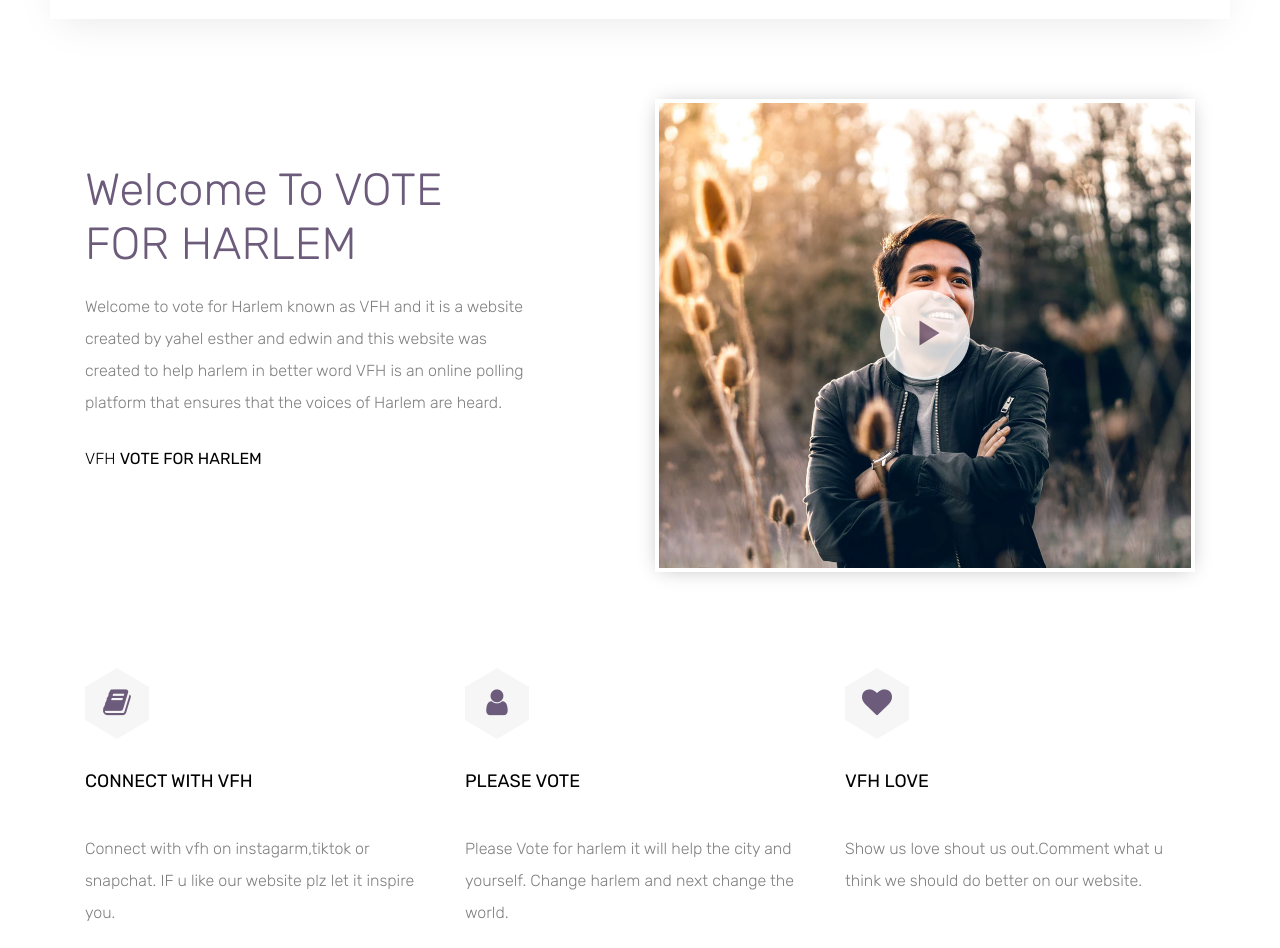
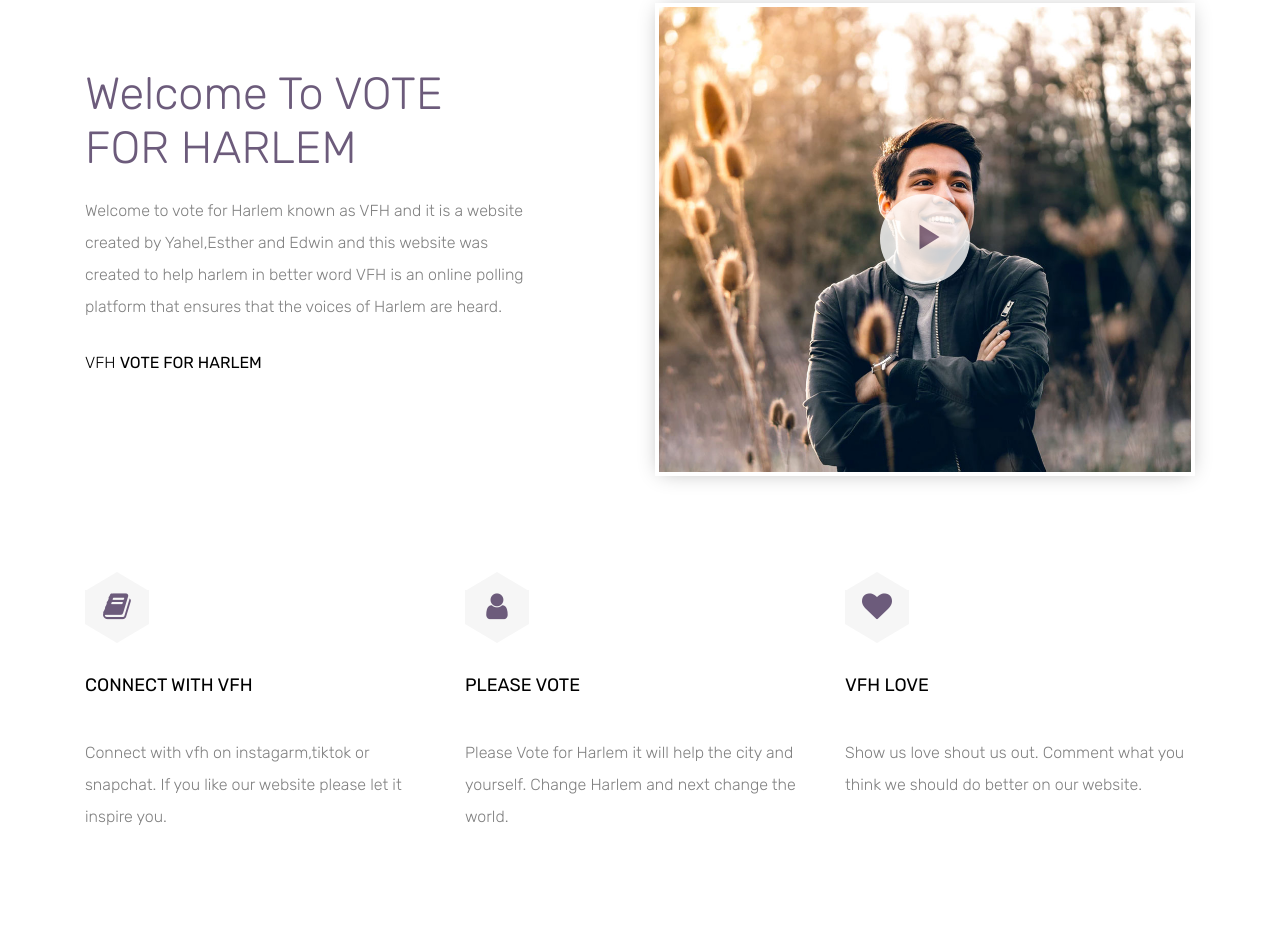
Before and after one commit to code-for-life-usa-llc/vfh, a plain HTML site: page index.html in a window 1280 px wide. Shown: the part 1073-2021 px from the top of the page. Drawn offline with Linux system fonts and the light colour scheme; files whose address does not match are found by name.

Commit message:
'edited_spelling_grammat'

```diff
--- a/index.html
+++ b/index.html
@@ -87,7 +87,7 @@
             <div class="mb-5 element-animate">
               <div class="block-17">
                 <h1 class="heading mb-4">VOTE FOR HARLEM NOW</h1>
-                <p><a href="/about.html" class="btn btn-primary-white py-3 px-5">About Us</a> <a href="#" class="text-white ml-4">
+
               </div>
             </div>
 
@@ -134,7 +134,7 @@
                 <h2>Welcome To VOTE FOR HARLEM</h2>
               </div>
               <div class="text mb-5">
-              <p class="mb-4">Welcome to vote for Harlem known as VFH and it is a website created by yahel esther and edwin and this website was created to help harlem in better word VFH is an online polling platform that ensures that the voices of Harlem are heard. </p>
+              <p class="mb-4">Welcome to vote for Harlem known as VFH and it is a website created by Yahel,Esther and Edwin and this website was created to help harlem in better word VFH is an online polling platform that ensures that the voices of Harlem are heard. </p>
               <p class="text-black">VFH <strong>VOTE FOR HARLEM</strong></p>
               </div>
 
@@ -161,7 +161,7 @@
               </div>
               <div class="block-43-text">
                 <h3 class="block-43-heading">Connect With VFH</h3>
-                <p>Connect with vfh on instagarm,tiktok or snapchat. IF u like our website plz let it inspire you. </p>
+                <p>Connect with vfh on instagarm,tiktok or snapchat. If you like our website please let it inspire you. </p>
 
               </div>
             </div>
@@ -176,7 +176,7 @@
               </div>
               <div class="block-43-text">
                 <h3 class="block-43-heading">Please vote</h3>
-                <p>Please Vote for harlem it will help the city and yourself. Change harlem and next change the world.</p>
+                <p>Please Vote for Harlem it will help the city and yourself. Change Harlem and next change the world.</p>
               </div>
             </div>
           </div>
@@ -190,7 +190,7 @@
               </div>
               <div class="block-43-text">
                 <h3 class="block-43-heading">VFH Love</h3>
-                <p>Show us love shout us out.Comment what u think we should do better on our website.</p>
+                <p>Show us love shout us out. Comment what you think we should do better on our website.</p>
               </div>
             </div>
           </div>
```
Also changed, not shown: events.html (+1 -1 lines).
